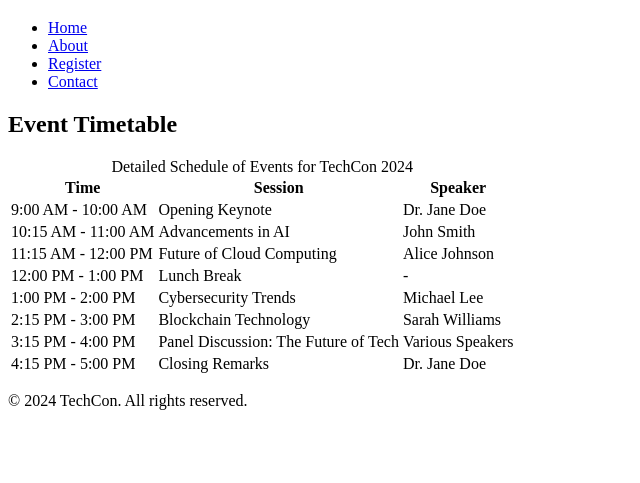
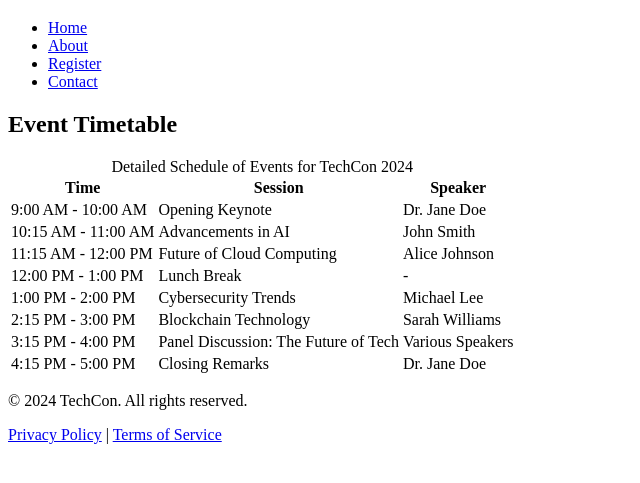
Before and after one commit to Njenduuh/TechCon_HTML, a plain HTML site: page techcon_website/schedule.html in a window 1280 px wide. Shown: the part 61-544 px from the top of the page, without its empty margins (0-640 px from the left). Drawn offline with Linux system fonts and the light colour scheme.

Commit message:
Added footer constitency

```diff
--- a/techcon_website/schedule.html
+++ b/techcon_website/schedule.html
@@ -82,6 +82,7 @@
     <!-- Footer Section -->
     <footer>
         <p>&copy; 2024 TechCon. All rights reserved.</p>
+        <p><a href="privacy.html">Privacy Policy</a> | <a href="terms.html">Terms of Service</a></p>
     </footer>
 
 </body>
```
